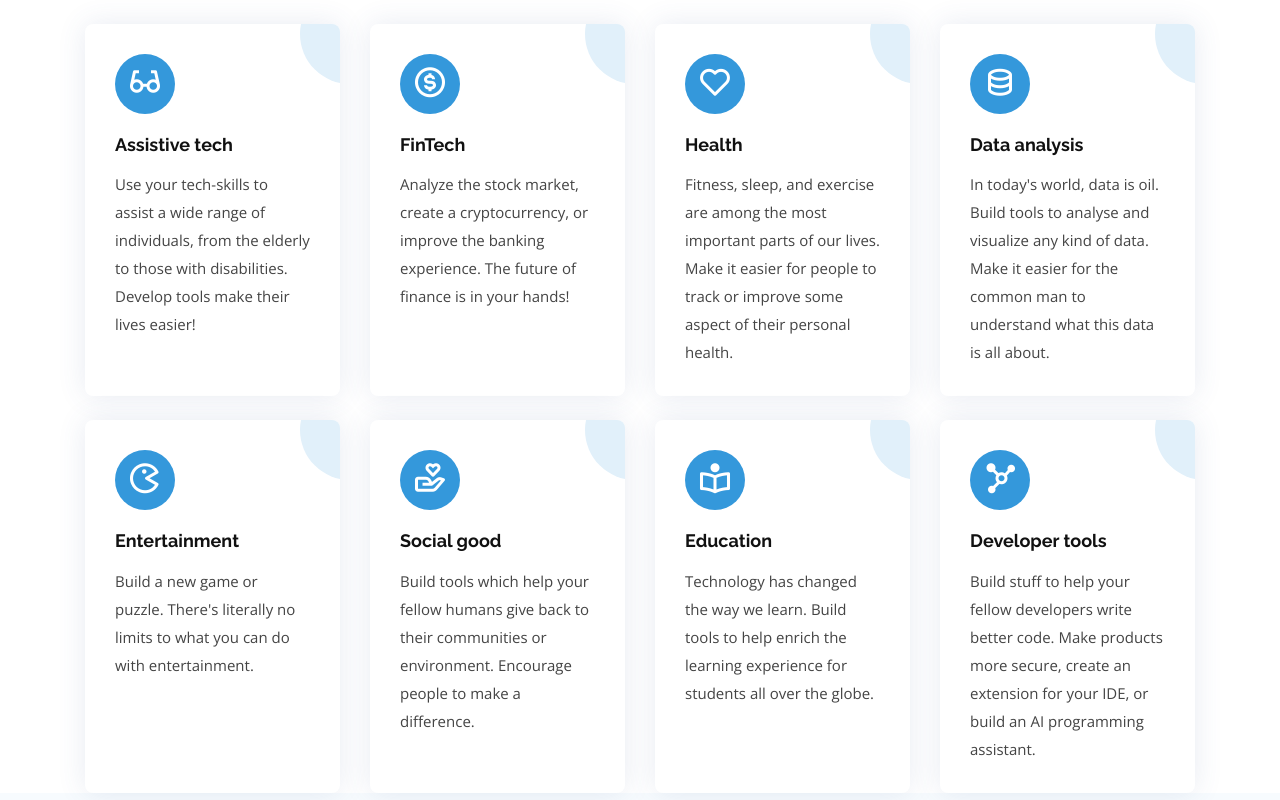
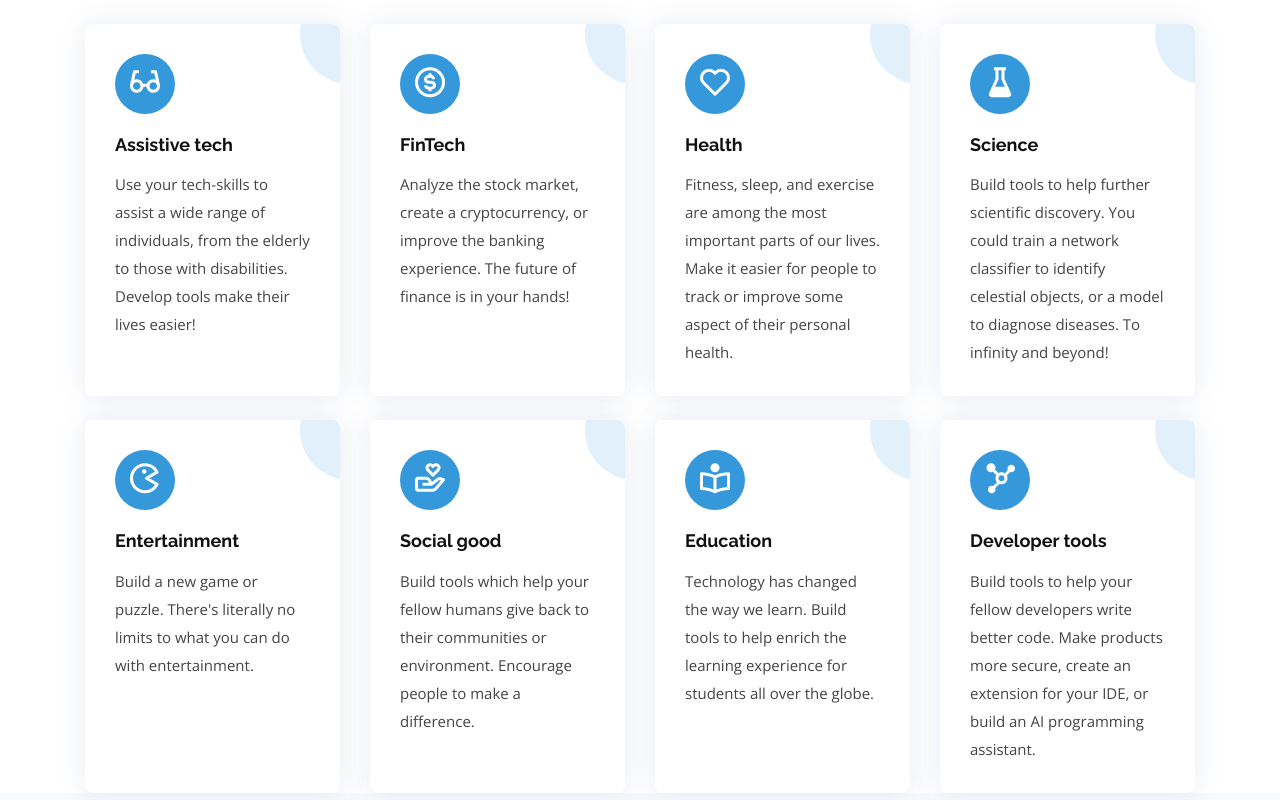
Before and after one commit to nirbhay-py/hack.run, a plain HTML site: page index.html in a window 1280 px wide. Shown: the part 1480-2280 px from the top of the page. Drawn offline with nearby package versions, Linux system fonts and the light colour scheme.

Commit message:
replaced data analysis as a track with science

```diff
--- a/index.html
+++ b/index.html
@@ -1,4 +1,4 @@
-<!DOCTYPE html>
+ <!DOCTYPE html>
 <html lang="en">
 
 <head>
@@ -54,6 +54,7 @@
 					<li class=><a href="#services">Tracks</a></li>
           <li><a href="#testimonials">Mentors</a></li>
           <li><a href="#team">Team</a></li>
+					<li><a href="#faq">FAQ</a></li>
           <li class="get-started"><a href="#about">Register</a></li>
         </ul>
       </nav><!-- .nav-menu -->
@@ -141,7 +142,7 @@
             <p>
               We invite you to let creativity and innovation blossom as you create software, not just to make a change, but also for fun. We want you to invent stuff, and we can't wait to see how you do it.
             </p>
-            <a href="#" class="btn-learn-more">Learn More</a>
+            <a href="#" class="btn-learn-more">Register</a>
           </div>
         </div>
 
@@ -237,9 +238,9 @@
 
           <div class="col-md-6 col-lg-3 d-flex align-items-stretch mb-5 mb-lg-0">
             <div class="icon-box" data-aos="fade-up" data-aos-delay="400">
-              <div class="icon"><i class="bx bx-data"></i></div>
-              <h4 class="title"><a href="">Data analysis</a></h4>
-              <p class="description">In today's world, data is oil. Build tools to analyse and visualize any kind of data. Make it easier for the common man to understand what this data is all about.</p>
+              <div class="icon"><i class="bx bxs-flask"></i></div>
+              <h4 class="title"><a href="">Science</a></h4>
+              <p class="description">Build tools to help further scientific discovery. You could train a network classifier to identify celestial objects, or a model to diagnose diseases. To infinity and beyond!</p>
             </div>
           </div>
 
@@ -274,7 +275,7 @@
             <div class="icon-box" data-aos="fade-up" data-aos-delay="400">
               <div class="icon"><i class="bx bxs-network-chart"></i></div>
               <h4 class="title"><a href="">Developer tools</a></h4>
-              <p class="description">Build stuff to help your fellow developers write better code. Make products more secure, create an extension for your IDE, or build an AI programming assistant.</p>
+              <p class="description">Build tools to help your fellow developers write better code. Make products more secure, create an extension for your IDE, or build an AI programming assistant.</p>
             </div>
           </div>
 
```
